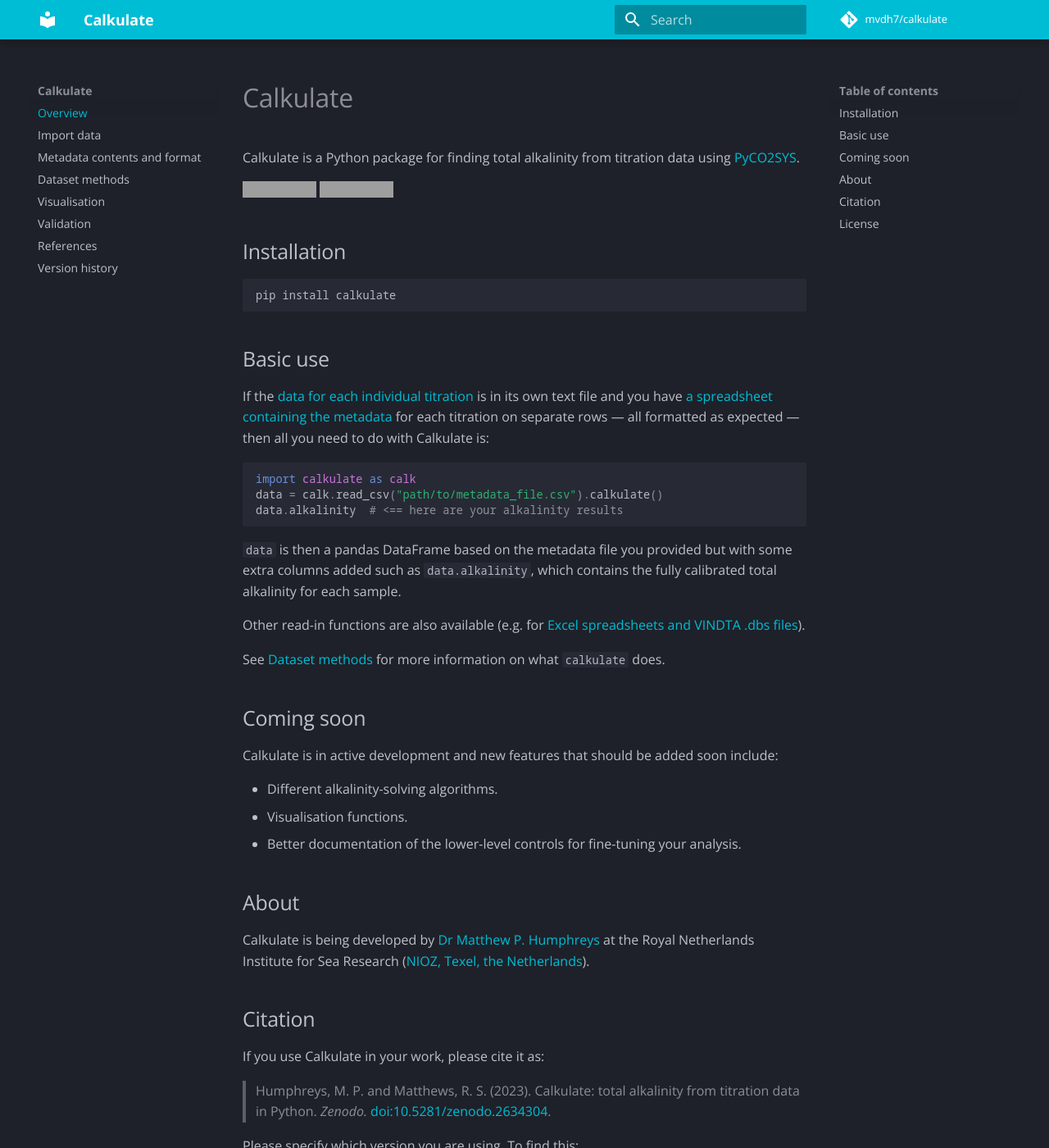
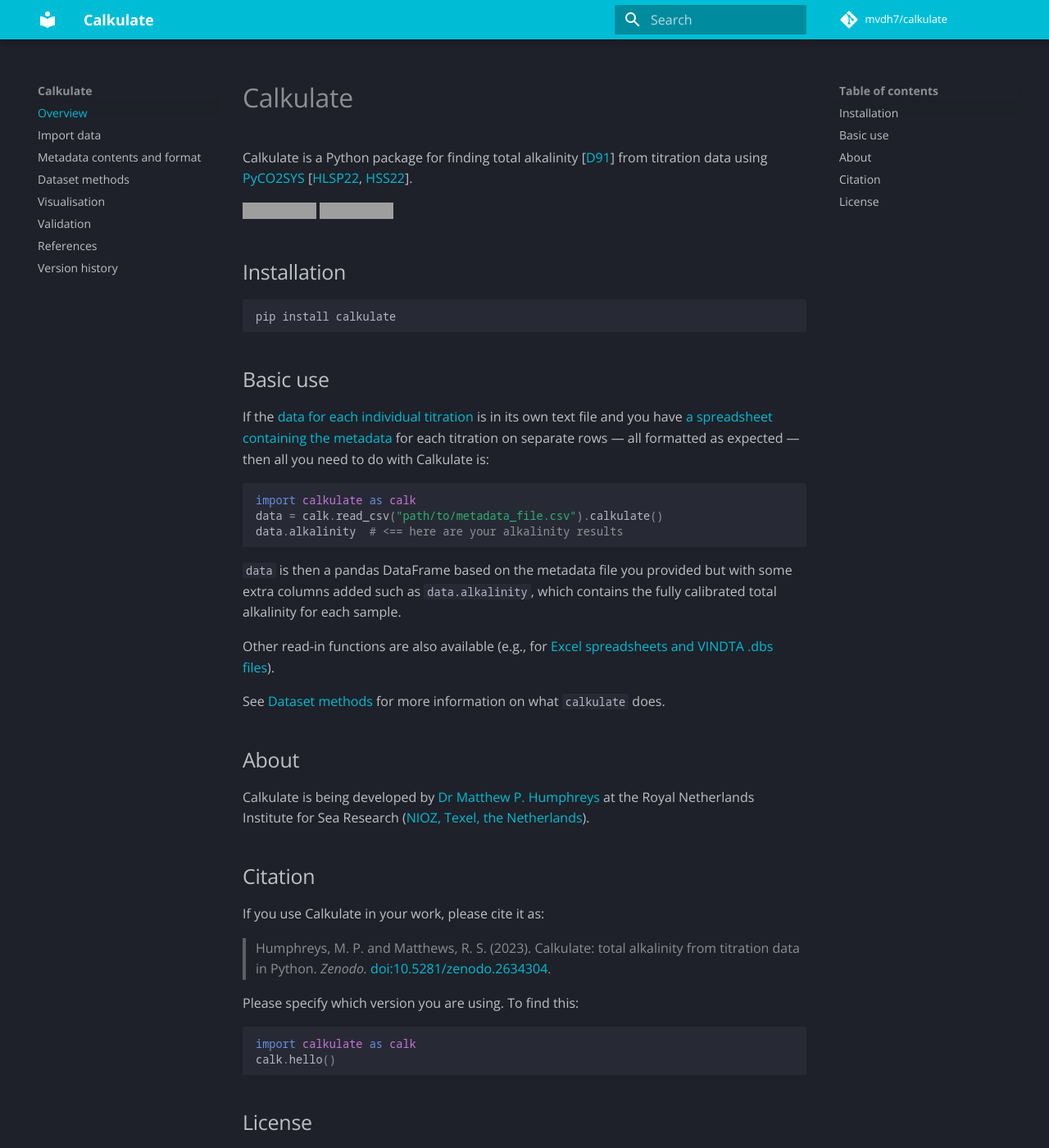
Before and after one commit to mvdh7/calkulate, an MkDocs documentation site: the page built from docs/index.md, in a window 1280 px wide and 1400 px high. Shown: the whole window at 82% size. Built offline with MkDocs 1.6.1 and Material for MkDocs 9.7.7, drawn with Linux system fonts in a browser that asks for light colours; comment, search, counter and statistics services are not loaded; grey boxes are pictures that could not be loaded.

Commit message:
Docs updates

```diff
--- a/docs/index.md
+++ b/docs/index.md
@@ -1,6 +1,6 @@
 # Calkulate
 
-Calkulate is a Python package for finding total alkalinity from titration data using [PyCO2SYS](https://pyco2sys.rtfd.io).
+Calkulate is a Python package for finding total alkalinity [[D91](references/#d)] from titration data using [PyCO2SYS](https://pyco2sys.rtfd.io) [[HLSP22](references/#h), [HSS22](references/#h)].
 
 [![pypi badge](https://img.shields.io/pypi/v/calkulate.svg?style=popout)](https://pypi.org/project/calkulate/) [![DOI](https://zenodo.org/badge/85561246.svg)](https://zenodo.org/badge/latestdoi/85561246)
 
@@ -20,17 +20,9 @@
 
 `data` is then a pandas DataFrame based on the metadata file you provided but with some extra columns added such as `data.alkalinity`, which contains the fully calibrated total alkalinity for each sample.
 
-Other read-in functions are also available (e.g. for [Excel spreadsheets and VINDTA .dbs files](io/#import-from-excel-csv-or-dbs)).
+Other read-in functions are also available (e.g., for [Excel spreadsheets and VINDTA .dbs files](io/#import-from-excel-csv-or-dbs)).
 
 See [Dataset methods](methods) for more information on what `calkulate` does.
-
-## Coming soon
-
-Calkulate is in active development and new features that should be added soon include:
-
-  * Different alkalinity-solving algorithms.
-  * Visualisation functions.
-  * Better documentation of the lower-level controls for fine-tuning your analysis.
 
 ## About
 
--- a/mkdocs.yml
+++ b/mkdocs.yml
@@ -9,7 +9,7 @@
 
 nav:
   - Overview: index.md
-  - Import data: io.md
+  - Import data: read.md
   - Metadata contents and format: metadata.md
   - Dataset methods: methods.md
   - Visualisation: plot.md
```
Also changed, not shown: docs/read.md (renamed from docs/io.md, +2 -0 lines), docs/references.md (+5 -2 lines), 1 other file.
